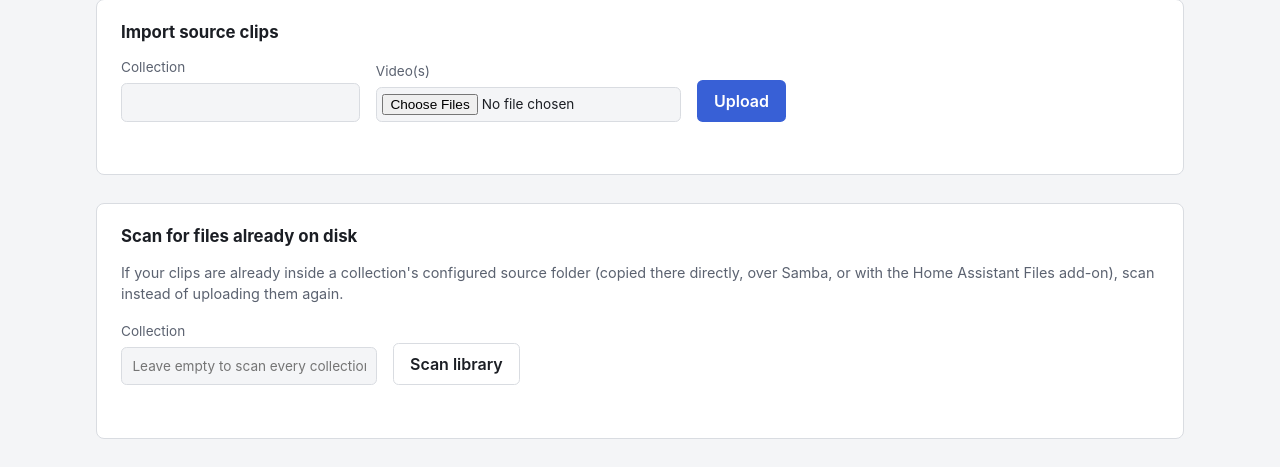
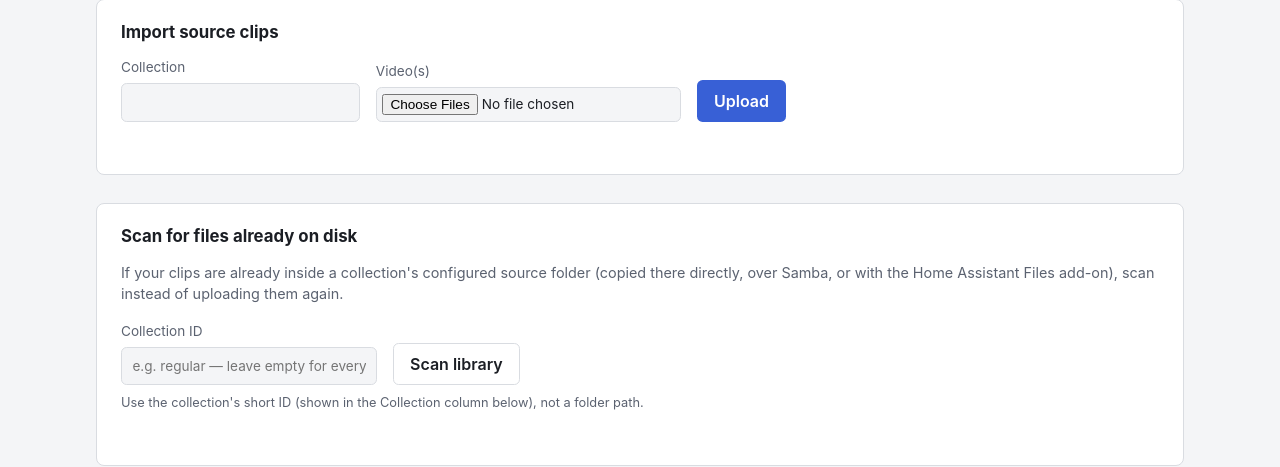
Before and after one commit to NaturalDevCR/hass-clips-manager, a Python web app: template app/src/cinema_collections_worker/templates/manager.html in a window 1280 px wide. Shown: the part 125-592 px from the top of the page. Run offline with Jinja, Linux system fonts and the light colour scheme; the template is opened without the code that fills it, so the values that code supplies are empty.

Commit message:
fix(worker): clarify Scan library expects a collection ID, not a path
Reported: scanning with /media/cinema-collections/source/regular/
typed into the Scan form's Collection field returned 422
Unprocessable Content. Root cause: that field expects the collection's
short ID (e.g. "regular"), matching validate_collection_id's slug
pattern — not a filesystem path. The app's global exception handler
intentionally returns a generic "request could not be processed" for
every ValueError (redacting internals app-wide, by design), so the
specific rejection reason never reached the user.

Fixed the actual gap: the field label/placeholder didn't say what
format was expected, so a path was a reasonable guess. Relabeled to
"Collection ID" with an example placeholder and a hint referencing the
Collection column in the table below, and added client-side validation
against the exact same slug pattern the server enforces
(^[a-z0-9]+(-[a-z0-9]+)*$) so an invalid value is caught immediately
with a specific, actionable message instead of a round trip to a
generic 422.

Verified end-to-end in a browser: the same collection ID ("regular")
and filename ("back-to-the-future-1-1.mp4") from the report now scan
and catalog correctly; the old path value is now rejected client-side
before any request is sent.

Bumped Worker to 1.0.3.

Co-Authored-By: Claude Sonnet 5 <noreply@anthropic.com>

```diff
--- a/app/config.yaml
+++ b/app/config.yaml
@@ -1,5 +1,5 @@
 name: Cinema Collections Worker
-version: 1.0.2
+version: 1.0.3
 slug: cinema_collections_worker
 description: Safe media catalog, compilation queue, and Ingress library manager
 url: https://github.com/NaturalDevCR/hass-clips-manager
--- a/app/src/cinema_collections_worker/api.py
+++ b/app/src/cinema_collections_worker/api.py
@@ -50,7 +50,7 @@ from .repositories import (
 )
 from .settings import WorkerSettings
 
-WORKER_VERSION = "1.0.2"
+WORKER_VERSION = "1.0.3"
 API_VERSION = "1.0.0"
 MIN_CLIENT_VERSION = "1.0.0"
 MAX_CLIENT_VERSION = "1.x"
--- a/app/src/cinema_collections_worker/static/manager.css
+++ b/app/src/cinema_collections_worker/static/manager.css
@@ -86,6 +86,12 @@ section {
 }
 
 #scan-form input { min-width: 16rem; }
+
+.field-hint {
+  margin: 0.5rem 0 0;
+  font-size: 0.8rem;
+  color: var(--text-muted);
+}
 
 input[type="text"],
 input:not([type]),
--- a/app/src/cinema_collections_worker/templates/manager.html
+++ b/app/src/cinema_collections_worker/templates/manager.html
@@ -30,9 +30,10 @@
           (copied there directly, over Samba, or with the Home Assistant Files
           add-on), scan instead of uploading them again.</p>
         <form id="scan-form">
-          <label>Collection <input name="collection" placeholder="Leave empty to scan every collection"></label>
+          <label>Collection ID <input name="collection" placeholder="e.g. regular — leave empty for every collection"></label>
           <button type="submit">Scan library</button>
         </form>
+        <p class="field-hint">Use the collection's short ID (shown in the Collection column below), not a folder path.</p>
         <p id="scan-result" role="status"></p>
       </section>
       <table>
@@ -133,8 +134,14 @@
         const scanResult = document.getElementById('scan-result');
         const collection = new FormData(event.currentTarget).get('collection').trim();
         const button = event.currentTarget.querySelector('button[type="submit"]');
+        scanResult.classList.remove('is-error');
+        if (collection && !/^[a-z0-9]+(-[a-z0-9]+)*$/.test(collection)) {
+          scanResult.classList.add('is-error');
+          scanResult.textContent = 'That looks like a folder path, not a collection ID. '
+            + 'Enter the collection\'s short ID (e.g. "regular") from the table below, or leave it empty to scan everything.';
+          return;
+        }
         button.disabled = true;
-        scanResult.classList.remove('is-error');
         scanResult.textContent = 'Scanning…';
         try {
           const url = collection
```
Also changed, not shown: tests/worker/test_api_auth.py (+1 -1 lines), tests/worker/test_library_manager_web.py (+2 -0 lines).
